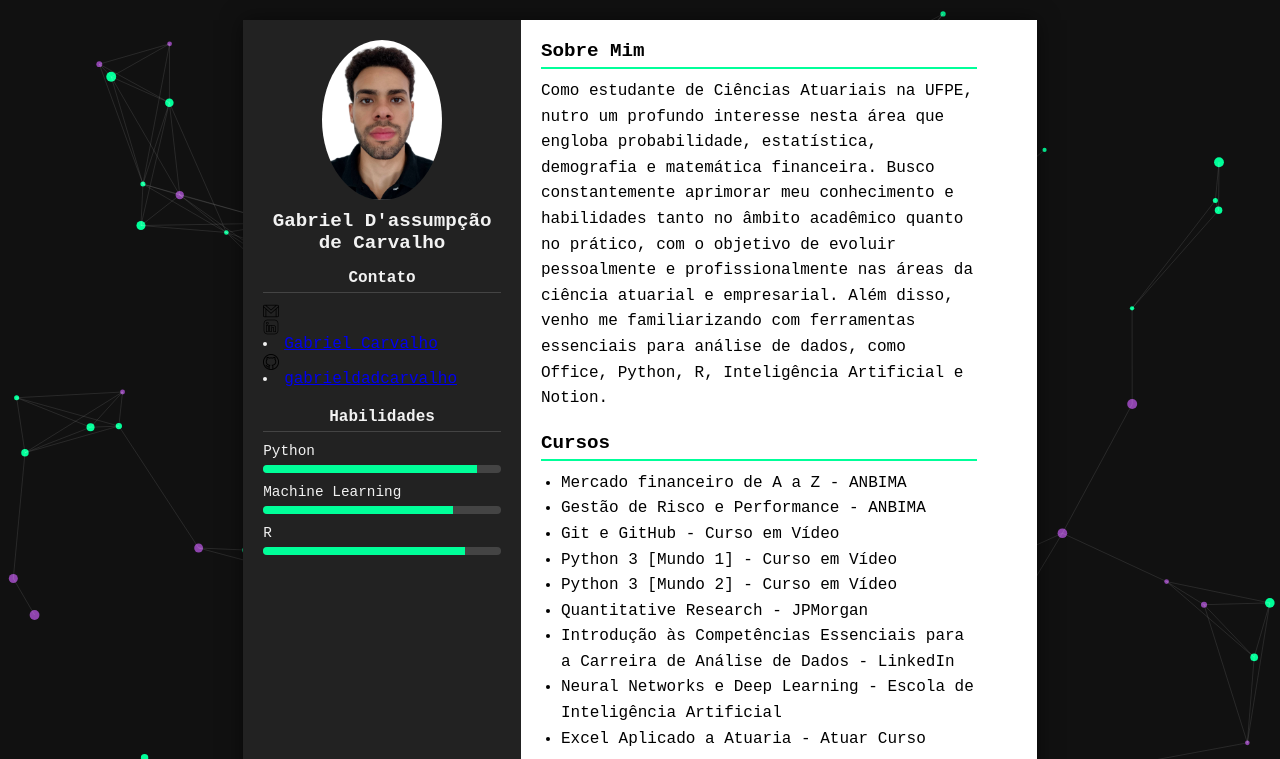
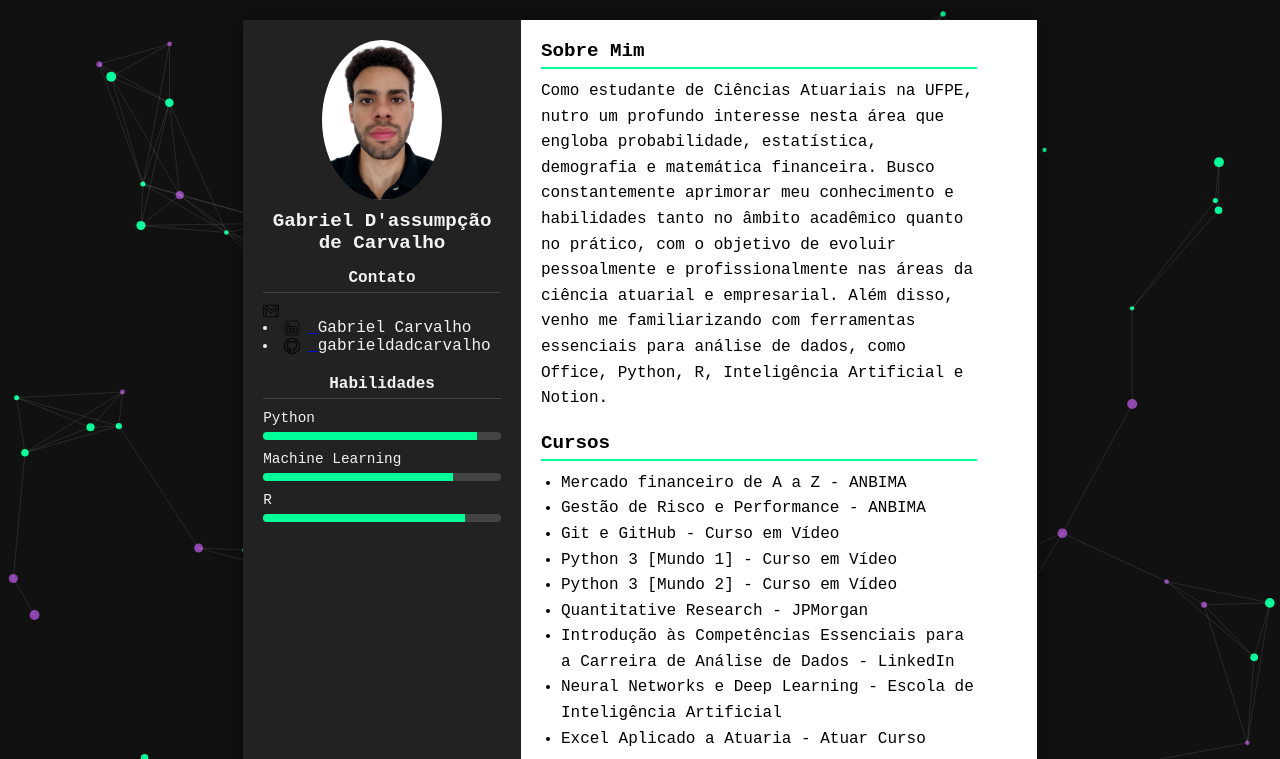
Before and after one commit to gabrieldadcarvalho/gabrieldadcarvalho.github.io, a plain HTML site: page index.html in a window 1280 px wide. Shown: the top 759 px of the page. Drawn offline with Linux system fonts and the light colour scheme; files whose address does not match are found by name.

Commit message:
Update index.html

```diff
--- a/index.html
+++ b/index.html
@@ -24,16 +24,20 @@
 
     </p>
     <p>
+        <li>
         <a href="https://www.linkedin.com/in/gabriel-carvalho-ab38b7209/" target="_blank">
             <img src="image/linkedin.png" alt="Gabriel Carvalho" class="icon">
-            <li>Gabriel Carvalho</li>
         </a>
+        Gabriel Carvalho
+        </li>
     </p>
     <p>
+      <li>
         <a href="https://github.com/gabrieldadcarvalho" target="_blank">
             <img src="imagens/github2.png" alt="gabrieldadcarvalho" class="icon">
-            <li>gabrieldadcarvalho</li>
         </a>
+        gabrieldadcarvalho
+        </li>
     </p>
 </div>
 
```
